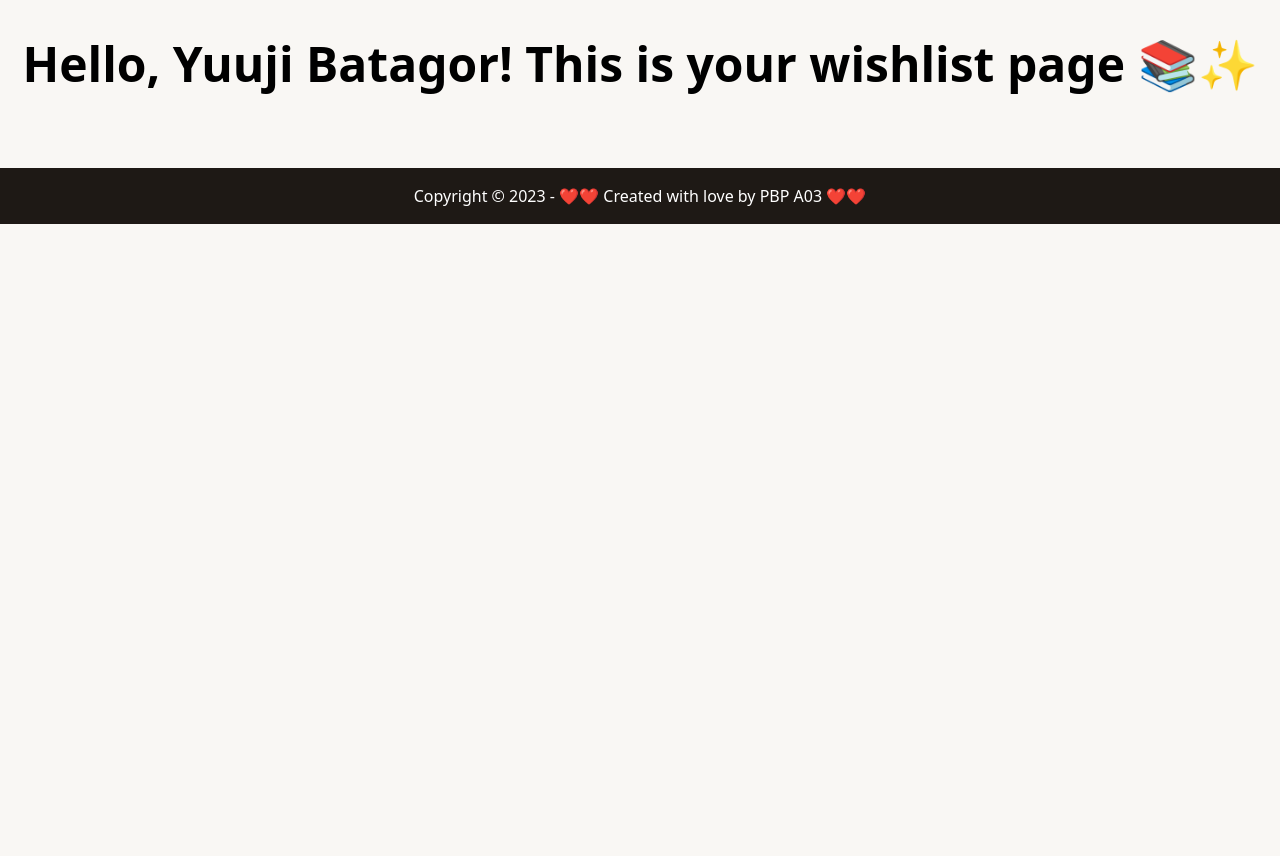
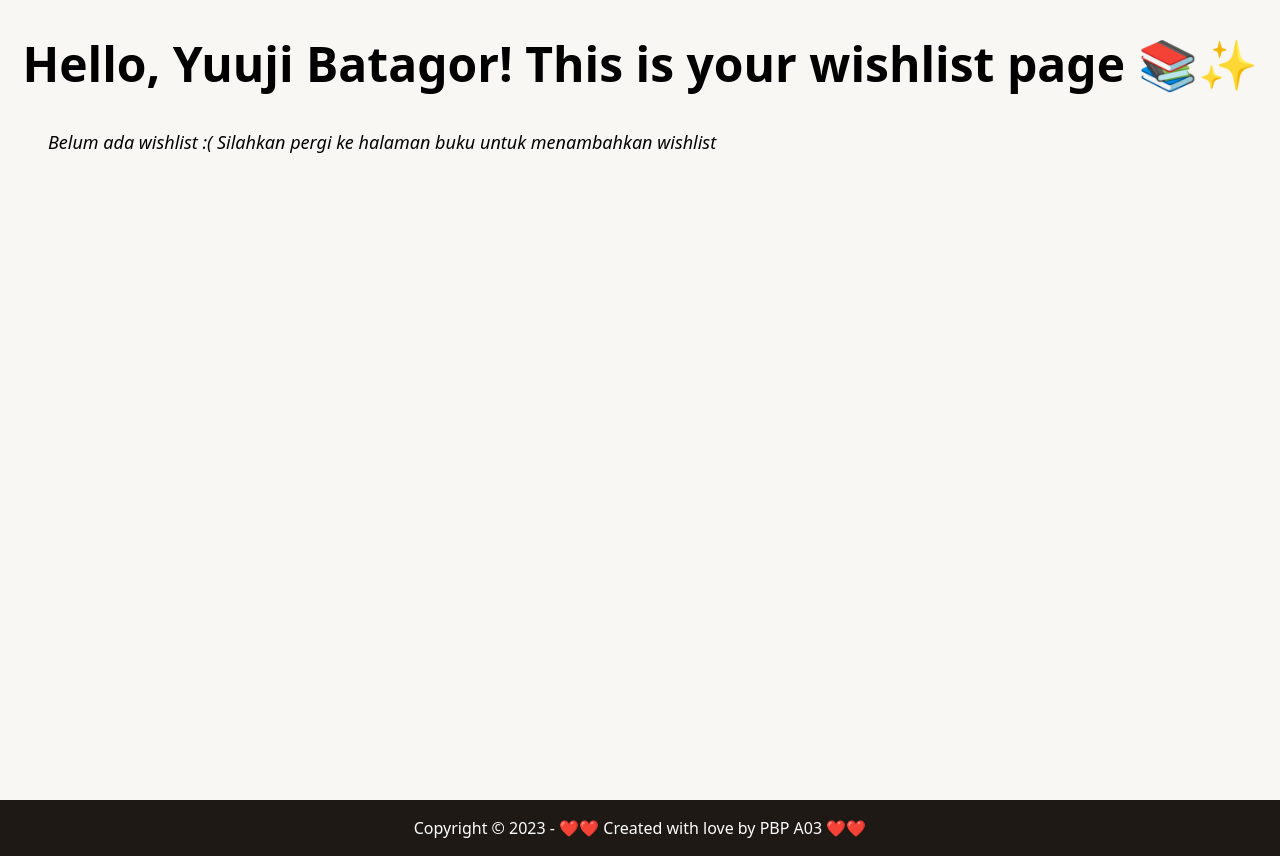
Before and after one commit to PeBePe/readme, a Django app: page /wishlist/ in a window 1280 px wide. Shown: the part 56-912 px from the top of the page. Before the commit the page ends 280 px from the top, so only its background shows below. Run offline with Django 4.2, Linux system fonts and the light colour scheme; a user stored in the database is signed in; data comes from the database, SQL or seed files in the repository; parts of the project's set-up code (start-up, migrations or seed data) failed here and were passed over; some libraries are stand-ins or nearby versions.

Commit message:
integrate wishlist

```diff
--- a/books/templates/books/detail.html
+++ b/books/templates/books/detail.html
@@ -6,7 +6,7 @@
     <div class="w-full max-w-xs mx-auto md:w-2/5 lg:w-1/4 flex flex-col gap-4">
         <div class="w-full px-10"><img src="{{ book.image_url }}" class="w-full drop-shadow-lg" alt="Cover"></div>
         <div class="flex flex-col items-center gap-2">
-            <a href="{% url 'wishlist' %}"
+            <a href="{% url 'add' book.pk %}"
                 class="bg-[#00635D] text-white py-2 px-2 w-full rounded-full text-center">Tambahkan
                 ke Wishlist</a>
             <a href="{% url 'shop' %}" class="bg-[#003F63] text-white py-2 px-2 w-full rounded-full text-center">Beli
@@ -70,7 +70,7 @@
                     <form id="form" data-url="{% url 'add-review' book.pk %}" class="flex flex-col items-end gap-2"
                         action="POST" onsubmit="return false">
                         {% csrf_token %}
-                        <textarea name="content" placeholder="Berikan review baru"
+                        <textarea required name="content" placeholder="Berikan review baru"
                             class="bg-black/10 text-black border-none w-full rounded-xl resize-none"
                             rows="5"></textarea>
                         <input type="submit" value="Kirim"
--- a/books/templates/books/index.html
+++ b/books/templates/books/index.html
@@ -60,7 +60,7 @@
                 </div>
                 <div class="flex sm:flex-col items-center sm:items-end justify-between">
                     <div>
-                        <a href="{% url 'wishlist' %}" class="block aspect-1 rounded-full drop-shadow-lg  bg-white  hover:bg-yellow-500 transition-all
+                        <a href="{% url 'add' book.pk %}" class="block aspect-1 rounded-full drop-shadow-lg  bg-white  hover:bg-yellow-500 transition-all
                              p-2.5 group">
 
                             <svg width="30" height="30" viewBox="0 0 25 25">
--- a/wishlist/templates/wishlist/index.html
+++ b/wishlist/templates/wishlist/index.html
@@ -2,29 +2,27 @@
 
 
 {% block content %}
-<!-- <div class="flex justify-center items-center min-h-screen text-xl font-bold">
-    <h1>These are books in your wishlist</h1>
-</div> -->
 
-<div class="flex justify-center pt-10 items-center text-5xl font-bold">
+<div class="container min-h-screen">
+    <div
+        class="flex justify-center pt-10 items-center text-xl sm:text-3xl lg:text-4xl xl:text-5xl text-center font-bold">
         <h1>Hello, {{ user.name }}! This is your wishlist page 📚✨</h1>
     </div>
 
-<div class="container flex flex-wrap py-10 px-12 gap-10">
+    <div class="container  flex flex-wrap py-10 px-12 gap-10">
+
+        {% if wishlist %}
         {% for wishlist in wishlists %}
         <!-- <div class="grid grid-cols-4"> -->
         <div class="flex flex-col text-gray-700 bg-white shadow-md w-96 rounded-xl bg-clip-border">
             <div class="flex flex-col items-center w-min gap-1 mt-6 mx-6">
                 <div class="w-40">
-            <img
-                src="{{ wishlist.books.image_url }}"
-                alt="img-blur-shadow"
-                layout="fill"
-            />
+                    <img src="{{ wishlist.books.image_url }}" alt="img-blur-shadow" layout="fill" />
                 </div>
             </div>
             <div class="p-6">
-      <h5 class="block mb-2 font-sans text-xl antialiased font-semibold leading-snug tracking-normal text-blue-gray-900">
+                <h5
+                    class="block mb-2 font-sans text-xl antialiased font-semibold leading-snug tracking-normal text-blue-gray-900">
                     {{ wishlist.books.title }}
                 </h5>
                 <p class="block font-sans text-base antialiased font-light leading-relaxed text-inherit">
@@ -35,10 +33,8 @@
 
                 <a href="{% url 'remove' wishlist.pk %}">
                     <button
-        class="select-none rounded-lg hover:bg-red-500 text-white bg-red-600 py-3 px-6 text-center align-middle font-sans text-xs font-bold uppercase text-white shadow-md shadow-pink-500/20 transition-all focus:opacity-[0.85] focus:shadow-none active:opacity-[0.85] active:shadow-none disabled:pointer-events-none disabled:opacity-50 disabled:shadow-none mt-5"
-        type="submit"
-        data-ripple-light="true"
-        >
+                        class="select-none rounded-lg hover:bg-red-500  bg-red-600 py-3 px-6 text-center align-middle font-sans text-xs font-bold uppercase text-white shadow-md shadow-pink-500/20 transition-all focus:opacity-[0.85] focus:shadow-none active:opacity-[0.85] active:shadow-none disabled:pointer-events-none disabled:opacity-50 disabled:shadow-none mt-5"
+                        type="submit" data-ripple-light="true">
                         Remove
                     </button>
                 </a>
@@ -46,10 +42,8 @@
 
                 <a href="{% url 'edit' wishlist.pk %}">
                     <button
-        class="select-none rounded-lg hover:bg-green-600 text-white bg-[#00635D] py-3 px-6 text-center align-middle font-sans text-xs font-bold uppercase text-white shadow-md shadow-pink-500/20 transition-all focus:opacity-[0.85] focus:shadow-none active:opacity-[0.85] active:shadow-none disabled:pointer-events-none disabled:opacity-50 disabled:shadow-none mt-5 mx-2"
-        type="button"
-        data-ripple-light="true"
-      >
+                        class="select-none rounded-lg hover:bg-green-600  bg-[#00635D] py-3 px-6 text-center align-middle font-sans text-xs font-bold uppercase text-white shadow-md shadow-pink-500/20 transition-all focus:opacity-[0.85] focus:shadow-none active:opacity-[0.85] active:shadow-none disabled:pointer-events-none disabled:opacity-50 disabled:shadow-none mt-5 mx-2"
+                        type="button" data-ripple-light="true">
                         Edit Note
                     </button>
 
@@ -59,6 +53,19 @@
         </div>
         <!-- </div> -->
         {% endfor %}
+        {% else %}
+        <div class="flex justify-center items-center w=full"><span class="text-center block text-lg italic">Belum ada
+                wishlist
+                :(
+                Silahkan
+                pergi ke
+                halaman buku untuk
+                menambahkan
+                wishlist</span></div>
+        {% endif %}
+
+
+    </div>
 </div>
 
 <script>
```
Also changed, not shown: wishlist/templates/wishlist/form.html (+25 -43 lines). Lines whose indentation alone changed are shown as unchanged.
